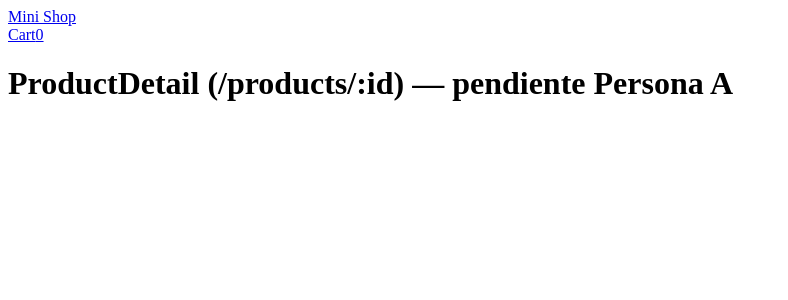
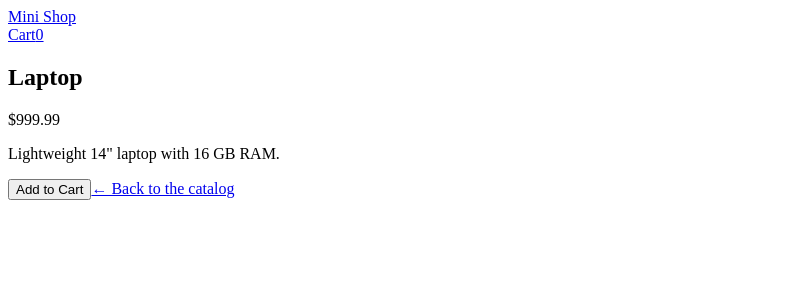
Before and after one commit to argimiro04/web-system-developmen, a React (Vite) app in the folder exercises/04/: page /products/1 in a window 1280 px wide. Shown: the top 300 px of the page, without its empty margins (0-788 px from the left). Built offline with nearby package versions, Linux system fonts and the light colour scheme.

Commit message:
feat(ex04): ProductDetail con useParams y mensaje de producto no encontrado
Co-Authored-By: Claude Opus 5.5 <noreply@anthropic.com>

```diff
--- a/exercises/04/src/pages/ProductDetail.jsx
+++ b/exercises/04/src/pages/ProductDetail.jsx
@@ -1,4 +1,42 @@
-// Placeholder de la Fase 0 — lo implementa la Persona A.
+import { useContext } from 'react';
+import { Link, useParams } from 'react-router-dom';
+import { CartContext } from '../context/CartContext';
+import products from '../data/products';
+import formatPrice from '../utils/formatPrice';
+
 export default function ProductDetail() {
-  return <h1>ProductDetail (/products/:id) — pendiente Persona A</h1>;
+  // Segmento dinámico: en la ruta "products/:id", useParams nos da { id } a partir de la URL.
+  // El valor llega SIEMPRE como string ("2"), y en products.js el id es número (2).
+  const { id } = useParams();
+  const { addToCart } = useContext(CartContext);
+
+  // Number(id) antes de comparar: "2" === 2 es false y no encontraría nada.
+  // Como los productos se importan del archivo (no hay fetch), la página funciona
+  // aunque se abra la URL directamente, sin pasar antes por el catálogo.
+  const product = products.find((p) => p.id === Number(id));
+
+  // Renderizado condicional con return temprano: si el id no existe, otro contenido.
+  if (!product) {
+    return (
+      <section className="detail">
+        <p className="empty" data-testid="product-not-found">Product not found.</p>
+        <Link to="/" className="button">Back to the catalog</Link>
+      </section>
+    );
+  }
+
+  return (
+    <section className="detail">
+      <h1 data-testid="product-name">{product.name}</h1>
+      <p className="price" data-testid="product-price">{formatPrice(product.price)}</p>
+      <p data-testid="product-description">{product.description}</p>
+      <div className="detail-actions">
+        {/* Misma función del Context que en el catálogo: si el producto ya está, B suma 1 a su cantidad. */}
+        <button type="button" className="button" onClick={() => addToCart(product)} data-testid="add-to-cart">
+          Add to Cart
+        </button>
+        <Link to="/" className="link-back">← Back to the catalog</Link>
+      </div>
+    </section>
+  );
 }
```
